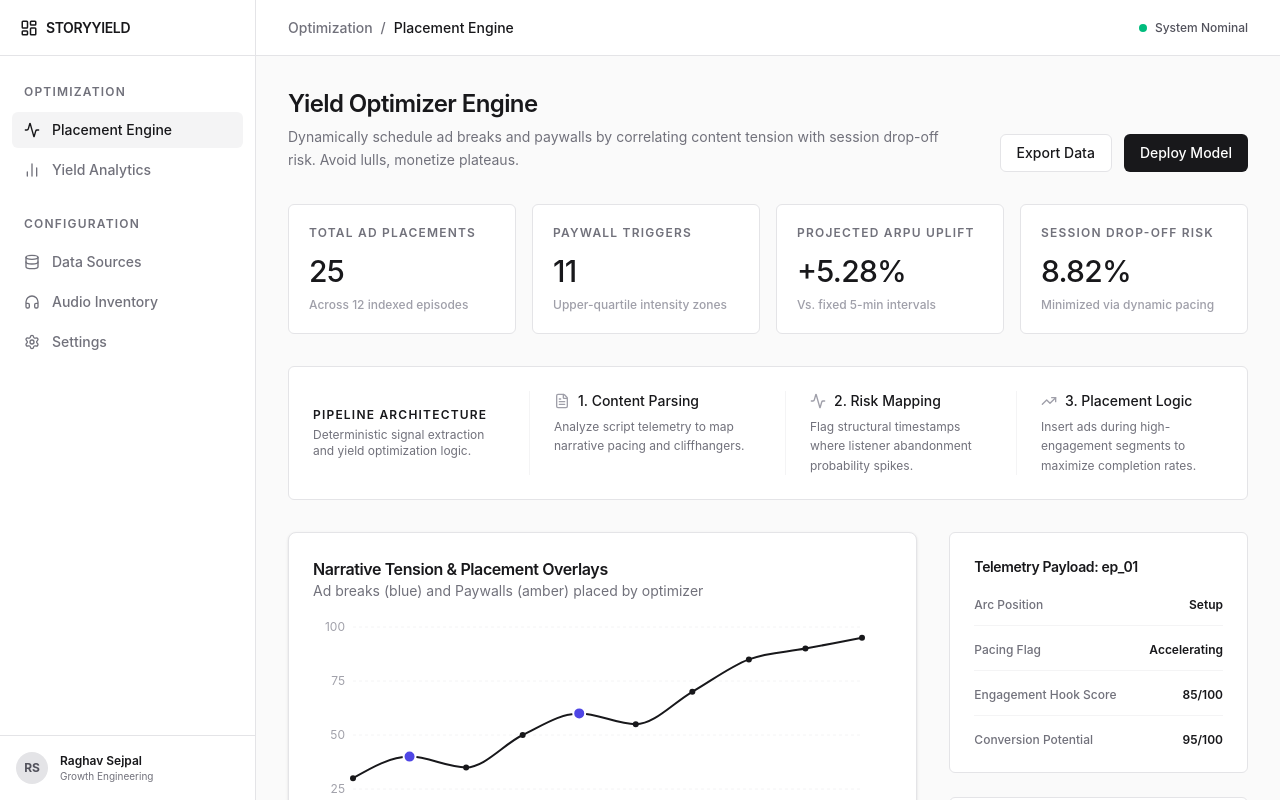
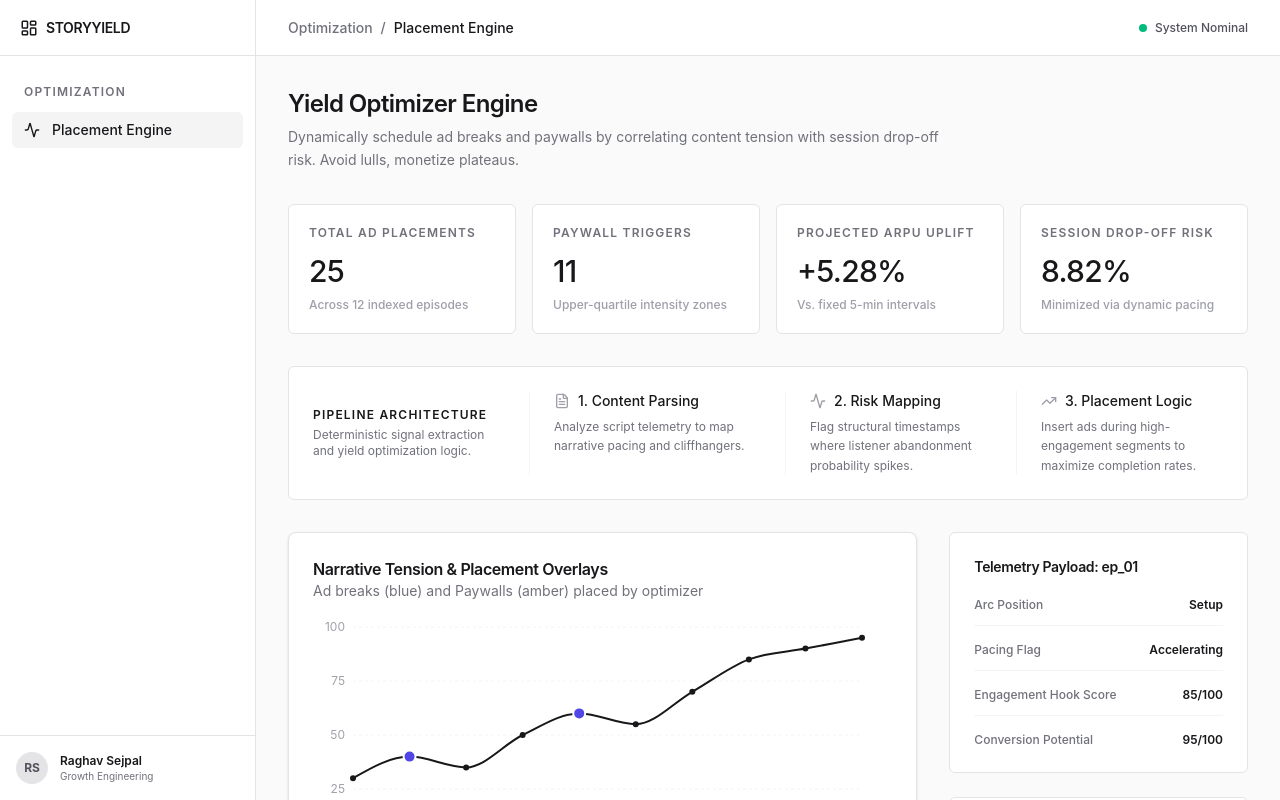
Before and after one commit to Sejpal-Raghav/narrative-placement-optimization, a Next.js app: page / in a window 1280 px wide. Shown: the top 800 px of the page. Built offline with nearby package versions, Linux system fonts and the light colour scheme.

Commit message:
Remove dummy buttons from dashboard and sidebar

```diff
--- a/src/app/page.tsx
+++ b/src/app/page.tsx
@@ -86,22 +86,12 @@ export default function Dashboard() {
   return (
     <Layout>
       <div className="p-8 max-w-[1400px] mx-auto">
-        <header className="mb-8 flex justify-between items-end">
-          <div>
-            <h2 className="text-2xl font-semibold text-zinc-900 tracking-tight">Yield Optimizer Engine</h2>
-            <p className="text-sm text-zinc-500 mt-1.5 max-w-2xl leading-relaxed">
-              Dynamically schedule ad breaks and paywalls by correlating content tension with session drop-off risk.
-              Avoid lulls, monetize plateaus.
-            </p>
-          </div>
-          <div className="hidden md:flex gap-3">
-            <button className="px-4 py-2 text-sm font-medium border border-zinc-200 bg-white rounded-md hover:bg-zinc-50 transition-colors focus-visible:ring-2 focus-visible:ring-zinc-900 focus-visible:ring-offset-2">
-              Export Data
-            </button>
-            <button className="px-4 py-2 text-sm font-medium bg-zinc-900 text-white rounded-md hover:bg-zinc-800 transition-colors focus-visible:ring-2 focus-visible:ring-zinc-900 focus-visible:ring-offset-2">
-              Deploy Model
-            </button>
-          </div>
+        <header className="mb-8">
+          <h2 className="text-2xl font-semibold text-zinc-900 tracking-tight">Yield Optimizer Engine</h2>
+          <p className="text-sm text-zinc-500 mt-1.5 max-w-2xl leading-relaxed">
+            Dynamically schedule ad breaks and paywalls by correlating content tension with session drop-off risk.
+            Avoid lulls, monetize plateaus.
+          </p>
         </header>
 
         {/* Global Metrics */}
--- a/src/components/Layout.tsx
+++ b/src/components/Layout.tsx
@@ -20,26 +20,6 @@ export default function Layout({ children }: { children: React.ReactNode }) {
           <a href="#" className="flex items-center gap-3 px-3 py-2 rounded-md bg-zinc-100 text-zinc-900 text-sm font-medium transition-colors">
             <Activity size={16} />
             Placement Engine
-          </a>
-          <a href="#" className="flex items-center gap-3 px-3 py-2 rounded-md text-zinc-500 hover:bg-zinc-50 hover:text-zinc-900 text-sm font-medium transition-colors">
-            <BarChart2 size={16} />
-            Yield Analytics
-          </a>
-
-          <div className="px-3 pb-2 pt-6 text-xs font-semibold text-zinc-500 uppercase tracking-widest">
-            Configuration
-          </div>
-          <a href="#" className="flex items-center gap-3 px-3 py-2 rounded-md text-zinc-500 hover:bg-zinc-50 hover:text-zinc-900 text-sm font-medium transition-colors">
-            <Database size={16} />
-            Data Sources
-          </a>
-          <a href="#" className="flex items-center gap-3 px-3 py-2 rounded-md text-zinc-500 hover:bg-zinc-50 hover:text-zinc-900 text-sm font-medium transition-colors">
-            <Headphones size={16} />
-            Audio Inventory
-          </a>
-          <a href="#" className="flex items-center gap-3 px-3 py-2 rounded-md text-zinc-500 hover:bg-zinc-50 hover:text-zinc-900 text-sm font-medium transition-colors">
-            <Settings size={16} />
-            Settings
           </a>
         </nav>
 
```
